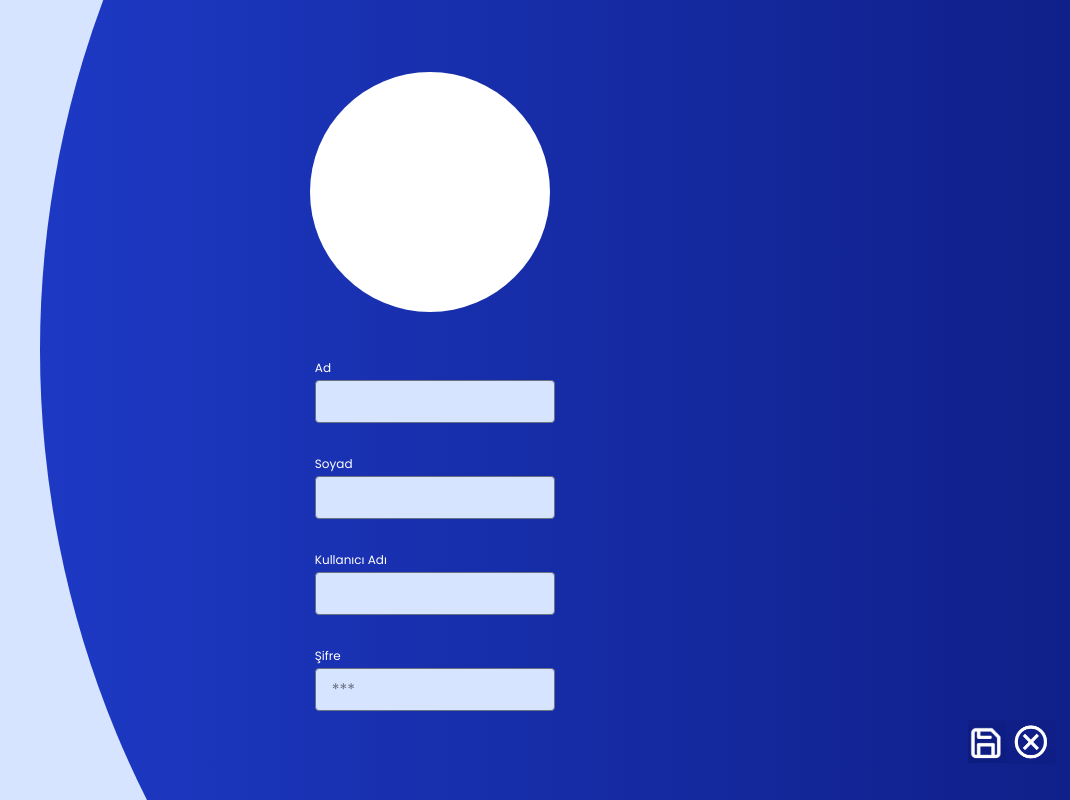
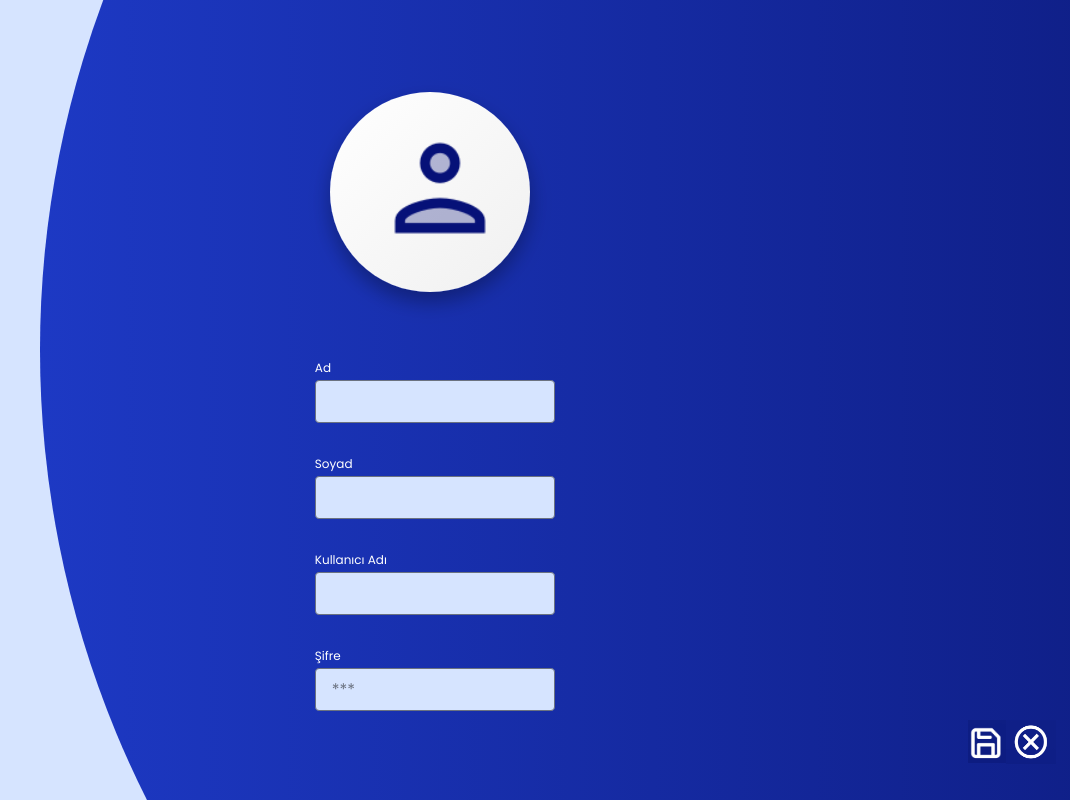
Before and after one commit to samemrecebi/finantial-advisor, a Next.js app in the folder frontend/: page /profileedit in a window 1280 px wide. Shown: the whole page, without its empty margins (210-1280 px from the left). Built offline with nearby package versions, Linux system fonts and the light colour scheme.

Commit message:
profil sayfasi duzenlendi

```diff
--- a/frontend/app/profile/page.tsx
+++ b/frontend/app/profile/page.tsx
@@ -47,9 +47,26 @@
                             <stop offset="0%" stopColor="#1D39C4" />
                             <stop offset="100%" stopColor="#030852" />
                         </linearGradient>
+                        <linearGradient id="circleGradient" x1="0%" y1="0%" x2="100%" y2="100%">
+                            <stop offset="0%" stopColor="#FFFFFF" />
+                            <stop offset="100%" stopColor="#F0F0F0" />
+                        </linearGradient>
+                        <filter id="circleShadow" x="-50%" y="-50%" width="200%" height="200%">
+                            <feDropShadow dx="0" dy="10" stdDeviation="10" floodColor="#000" floodOpacity="0.3" />
+                        </filter>
                     </defs>
                     <circle cx="1250" cy="350" r="1000" fill="url(#gradient)" />
-                    <circle cx="50%" cy="24%" r="120" fill="#FFFFFF" />
+                    <circle cx="50%" cy="24%" r="100" fill="url(#circleGradient)" filter="url(#circleShadow)" />
+                    <foreignObject x="43%" y="16%" width="200px" height="200px">
+                        <div className="flex justify-center items-center">
+                            <Image
+                                src="/usericon.png" // Ensure this path is correct
+                                alt="User Icon"
+                                width={120}
+                                height={120}
+                            />
+                        </div>
+                    </foreignObject>
                     <foreignObject x="5" y="2" width="150px" height="150px">
                         <div>
                         <Link href="/chat-screen">
@@ -61,11 +78,7 @@
                             />
                             </Link>
                         </div>
-
                     </foreignObject>
-
-
-
                     <foreignObject x="41%" y="45%" width="240px" height="60px">
                         <div className="relative">
                             <label className="block text-white text-xs mb-1">Ad</label>
@@ -130,7 +143,6 @@
                             Profili Düzenle
                         </div>
                     </foreignObject>
-
                 </svg>
             </div>
         </div>
--- a/frontend/app/profileedit/page.tsx
+++ b/frontend/app/profileedit/page.tsx
@@ -83,12 +83,29 @@
                             <stop offset="0%" stopColor="#1D39C4" />
                             <stop offset="100%" stopColor="#030852" />
                         </linearGradient>
+                        <linearGradient id="circleGradient" x1="0%" y1="0%" x2="100%" y2="100%">
+                            <stop offset="0%" stopColor="#FFFFFF" />
+                            <stop offset="100%" stopColor="#F0F0F0" />
+                        </linearGradient>
+                        <filter id="circleShadow" x="-50%" y="-50%" width="200%" height="200%">
+                            <feDropShadow dx="0" dy="10" stdDeviation="10" floodColor="#000" floodOpacity="0.3" />
+                        </filter>
                     </defs>
                     <circle cx="1250" cy="350" r="1000" fill="url(#gradient)" />
-                    <circle cx="50%" cy="24%" r="120" fill="#FFFFFF" />
+                    <circle cx="50%" cy="24%" r="100" fill="url(#circleGradient)" filter="url(#circleShadow)" />
+                    <foreignObject x="43%" y="16%" width="200px" height="200px">
+                        <div className="flex justify-center items-center">
+                            <Image
+                                src="/usericon.png" // Ensure this path is correct
+                                alt="User Icon"
+                                width={120}
+                                height={120}
+                            />
+                        </div>
+                    </foreignObject>
                     <foreignObject x="41%" y="45%" width="240px" height="100px">
                         <div className="relative">
-                        <label className="block text-white text-xs mb-1">Ad</label>
+                            <label className="block text-white text-xs mb-1">Ad</label>
                             <input
                                 type="text"
                                 name="first_name"
@@ -102,7 +119,7 @@
                     </foreignObject>
                     <foreignObject x="41%" y="57%" width="240px" height="100px">
                         <div className="relative">
-                        <label className="block text-white text-xs mb-1">Soyad</label>
+                            <label className="block text-white text-xs mb-1">Soyad</label>
                             <input
                                 type="text"
                                 name="last_name"
@@ -116,7 +133,7 @@
                     </foreignObject>
                     <foreignObject x="41%" y="69%" width="240px" height="100px">
                         <div className="relative">
-                        <label className="block text-white text-xs mb-1">Kullanıcı Adı</label>
+                            <label className="block text-white text-xs mb-1">Kullanıcı Adı</label>
                             <input
                                 type="text"
                                 name="username"
@@ -131,7 +148,7 @@
                     </foreignObject>
                     <foreignObject x="41%" y="81%" width="240px" height="100px">
                         <div className="relative">
-                        <label className="block text-white text-xs mb-1">Şifre</label>
+                            <label className="block text-white text-xs mb-1">Şifre</label>
                             <input
                                 type="password"
                                 name="password"
@@ -144,6 +161,7 @@
                         </div>
                     </foreignObject>
                     <foreignObject x="92%" y="90%" width="300px" height="100px">
+
                         <div onClick={handleSubmit}>
                         <Link href="/profile">
                             <Image
@@ -155,6 +173,7 @@
                             />
                         </Link>
                         </div>
+
                     </foreignObject>
                     <foreignObject x="95%" y="90%" width="300px" height="100px">
                         <Link href="/profile">
```
Also changed, not shown: frontend/public/usericon.png (added).
